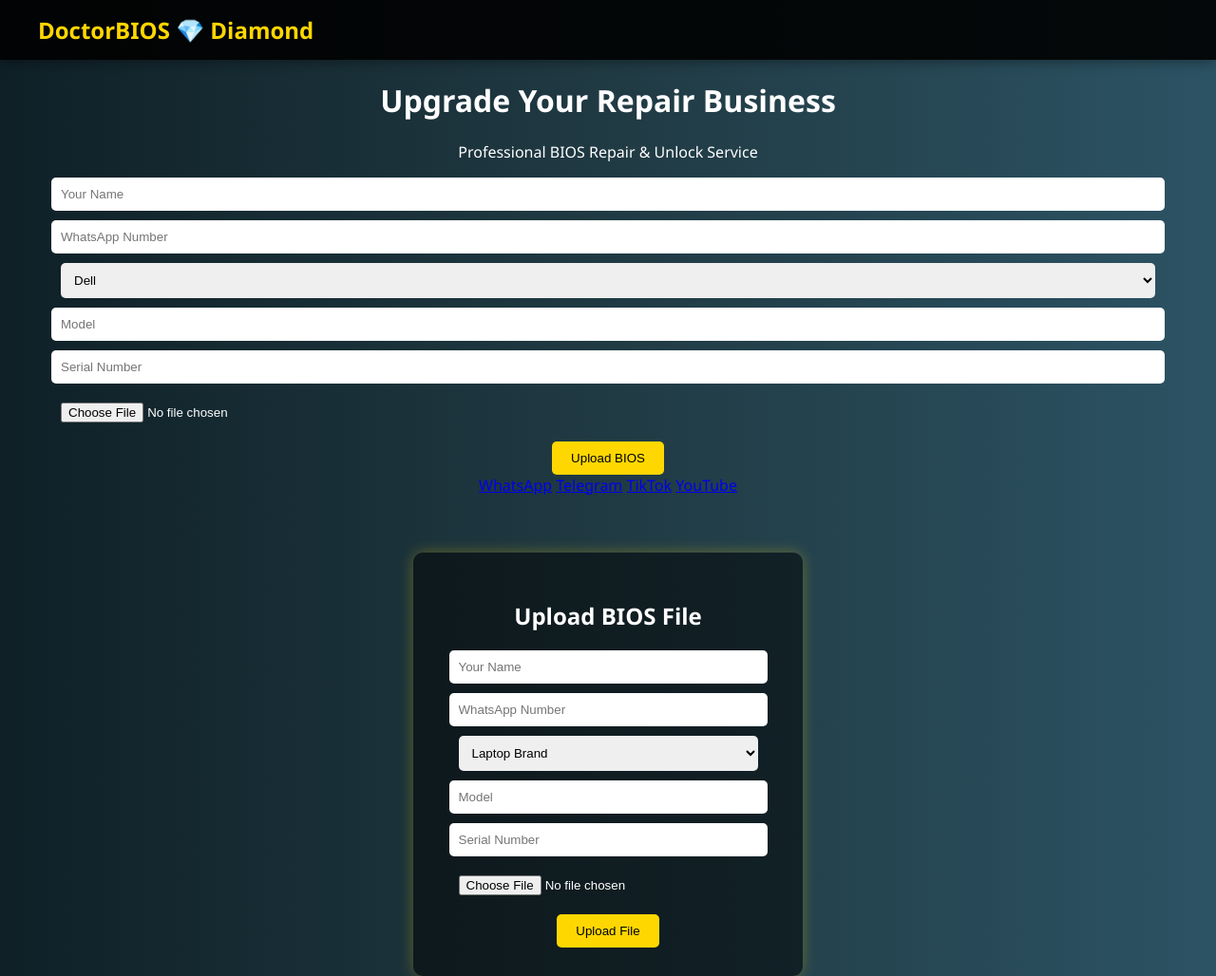
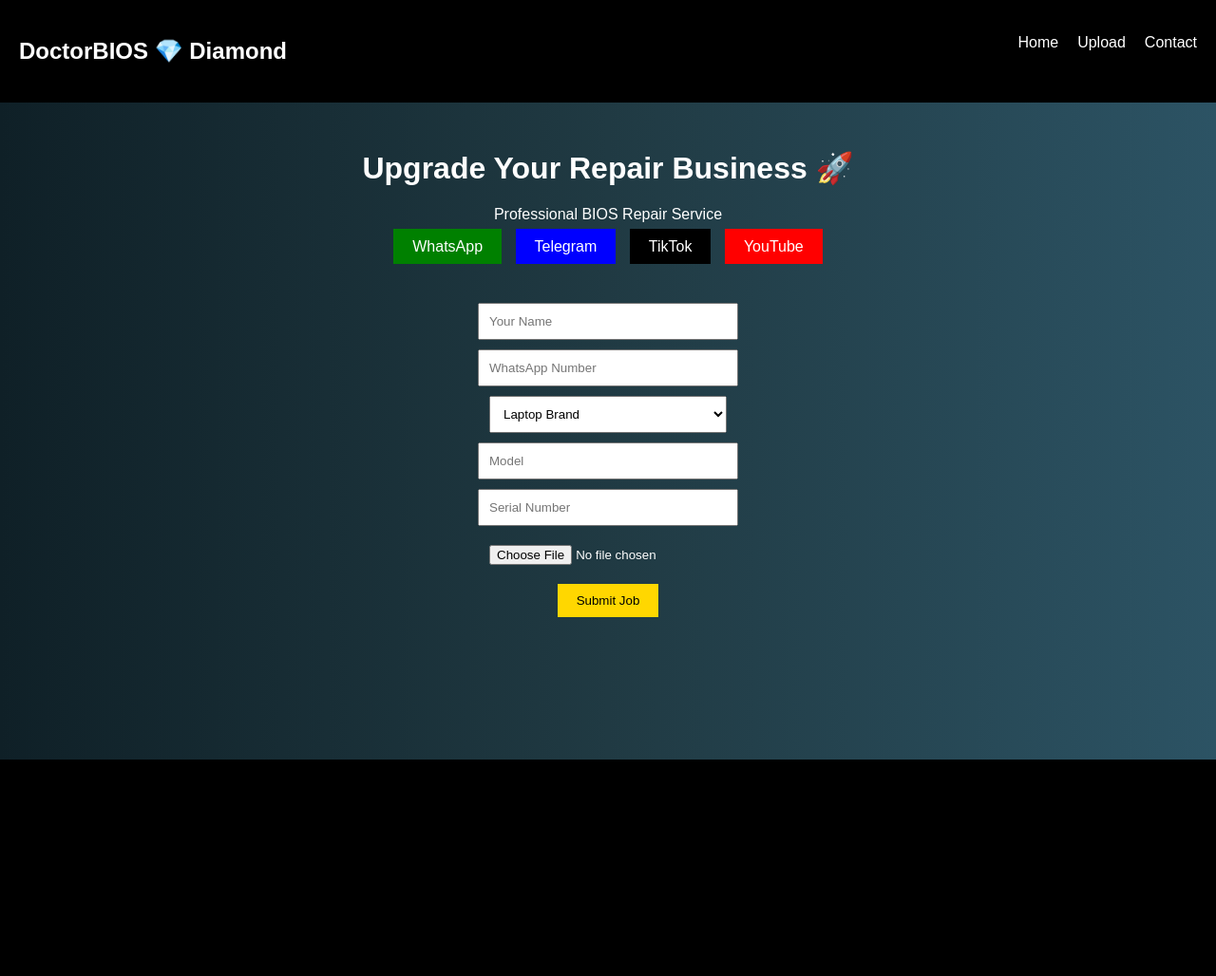
Before and after one commit to alihabosh/DoctorBIOS, a Flask app: template templates/index.html in a window 1280 px wide. Shown: the whole page at 95% size. After the commit the page ends 800 px from the top, so only its background shows below. Run offline with Flask 3, Linux system fonts and the light colour scheme; the template is opened without the code that fills it, so the values that code supplies are empty.

Commit message:
final design

```diff
--- a/static/css/style.css
+++ b/static/css/style.css
@@ -1,121 +1,54 @@
 body {
-    background: linear-gradient(to right, #0f2027, #203a43, #2c5364);
-    font-family: 'Segoe UI', Arial;
-    color: white;
-    text-align: center;
-    margin: 0;
+background: linear-gradient(to right, #0f2027, #203a43, #2c5364);
+font-family: Arial;
+color: white;
+text-align: center;
+margin:0;
 }
 
-/* Navbar */
 .navbar {
-    display: flex;
-    justify-content: space-between;
-    align-items: center;
-    padding: 15px 40px;
-    background: rgba(0,0,0,0.9);
-    box-shadow: 0 0 15px rgba(0,0,0,0.5);
-}
-
-.navbar h2 {
-    color: gold;
-    margin: 0;
+display:flex;
+justify-content:space-between;
+padding:20px;
+background:#000;
 }
 
 .navbar ul {
-    display: flex;
-    gap: 20px;
-    list-style: none;
-    padding: 0;
+display:flex;
+gap:20px;
+list-style:none;
 }
 
-.navbar ul li a {
-    color: white;
-    text-decoration: none;
-    transition: 0.3s;
+.hero {
+margin-top:50px;
 }
 
-.navbar ul li a:hover {
-    color: gold;
+.btn {
+padding:10px 20px;
+margin:5px;
+border:none;
+color:white;
+text-decoration:none;
 }
 
-/* Hero Section */
-.hero {
-    margin-top: 70px;
-}
+.whatsapp {background:green;}
+.telegram {background:blue;}
+.tiktok {background:black;}
+.youtube {background:red;}
 
-.hero h1 {
-    font-size: 40px;
-    margin-bottom: 10px;
-}
-
-.hero p {
-    opacity: 0.8;
-}
-
-/* Social Buttons */
-.btn {
-    padding: 10px 20px;
-    margin: 5px;
-    border: none;
-    color: white;
-    border-radius: 5px;
-    cursor: pointer;
-    transition: 0.3s;
-}
-
-.btn:hover {
-    transform: scale(1.05);
-    opacity: 0.9;
-}
-
-.whatsapp { background: #25D366; }
-.telegram { background: #0088cc; }
-.tiktok { background: #111; }
-.youtube { background: #ff0000; }
-
-/* Upload Section */
 .upload-section {
-    margin-top: 60px;
-    background: rgba(0,0,0,0.5);
-    padding: 30px;
-    width: 350px;
-    margin-left: auto;
-    margin-right: auto;
-    border-radius: 10px;
-    box-shadow: 0 0 15px rgba(255,215,0,0.3);
+margin-top:50px;
 }
 
 input, select {
-    display: block;
-    margin: 10px auto;
-    padding: 10px;
-    width: 90%;
-    border-radius: 5px;
-    border: none;
+display:block;
+margin:10px auto;
+padding:10px;
+width:250px;
 }
 
 button {
-    padding: 10px 20px;
-    background: gold;
-    border: none;
-    border-radius: 5px;
-    cursor: pointer;
-    transition: 0.3s;
+padding:10px 20px;
+background:gold;
+border:none;
 }
-
-button:hover {
-    background: orange;
-    transform: scale(1.05);
-}
-
-/* Responsive */
-@media(max-width:600px){
-    .upload-section {
-        width: 90%;
-    }
-
-    .navbar {
-        flex-direction: column;
-        gap: 10px;
-    }
-}
--- a/templates/index.html
+++ b/templates/index.html
@@ -1,62 +1,33 @@
 <!DOCTYPE html>
-<html lang="en">
+<html>
 <head>
 <meta charset="UTF-8">
 <title>DoctorBIOS Diamond</title>
+<link rel="stylesheet" href="{{ url_for('static', filename='style.css') }}">
+</head>
 
-<link rel="stylesheet" href="/static/style.css">
-
-</head>
 <body>
 
 <div class="navbar">
-  <h2>DoctorBIOS 💎 Diamond</h2>
+<h2>DoctorBIOS 💎 Diamond</h2>
+<ul>
+<li>Home</li>
+<li>Upload</li>
+<li>Contact</li>
+</ul>
 </div>
 
-<div class="container">
+<div class="hero">
+<h1>Upgrade Your Repair Business 🚀</h1>
+<p>Professional BIOS Repair Service</p>
 
-<h1>Upgrade Your Repair Business</h1>
-<p>Professional BIOS Repair & Unlock Service</p>
-
-<form action="/upload" method="post" enctype="multipart/form-data">
-
-<input type="text" name="name" placeholder="Your Name" required>
-<input type="text" name="whatsapp" placeholder="WhatsApp Number" required>
-
-<select name="brand">
-<option>Dell</option>
-<option>HP</option>
-<option>Lenovo</option>
-<option>Asus</option>
-<option>Acer</option>
-</select>
-
-<input type="text" name="model" placeholder="Model">
-<input type="text" name="serial" placeholder="Serial Number">
-
-<input type="file" name="bios" required>
-
-<button type="submit">Upload BIOS</button>
-
-</form>
-
+<a class="btn whatsapp" href="https://wa.me/96176737184" target="_blank">WhatsApp</a>
+<a class="btn telegram" href="https://t.me/+ldKd3wgyIMU0ZWI0" target="_blank">Telegram</a>
+<a class="btn tiktok" href="https://www.tiktok.com/@alihabosh" target="_blank">TikTok</a>
+<a class="btn youtube" href="https://www.youtube.com/@ALIHABOSH" target="_blank">YouTube</a>
 </div>
 
-<!-- Floating Contact Box -->
-<div class="floating">
-
-<a href="https://wa.me/YOURNUMBER" target="_blank">WhatsApp</a>
-<a href="https://t.me/YOURBOT" target="_blank">Telegram</a>
-<a href="https://tiktok.com/@YOURUSER" target="_blank">TikTok</a>
-<a href="https://youtube.com/YOURCHANNEL" target="_blank">YouTube</a>
-
-</div>
-
-</body>
-</html>
-
 <div class="upload-section">
-<h2>Upload BIOS File</h2>
 
 <form action="/upload" method="POST" enctype="multipart/form-data">
 
@@ -71,12 +42,18 @@
 <option>Asus</option>
 <option>Acer</option>
 <option>Huawei</option>
+<option>Redmi</option>
+<option>Apple</option>
+<option>Panasonic</option>
 <option>MSI</option>
 <option>Samsung</option>
 <option>Sony</option>
 <option>Toshiba</option>
-<option>Apple</option>
-<option>Panasonic</option>
+<option>Fujitsu</option>
+<option>Gigabyte</option>
+<option>Microsoft Surface</option>
+<option>Razer</option>
+<option>Intel</option>
 </select>
 
 <input type="text" name="model" placeholder="Model" required>
@@ -84,7 +61,7 @@
 
 <input type="file" name="bios" required>
 
-<button type="submit">Upload File</button>
+<button type="submit">Submit Job</button>
 
 </form>
 </div>
```
